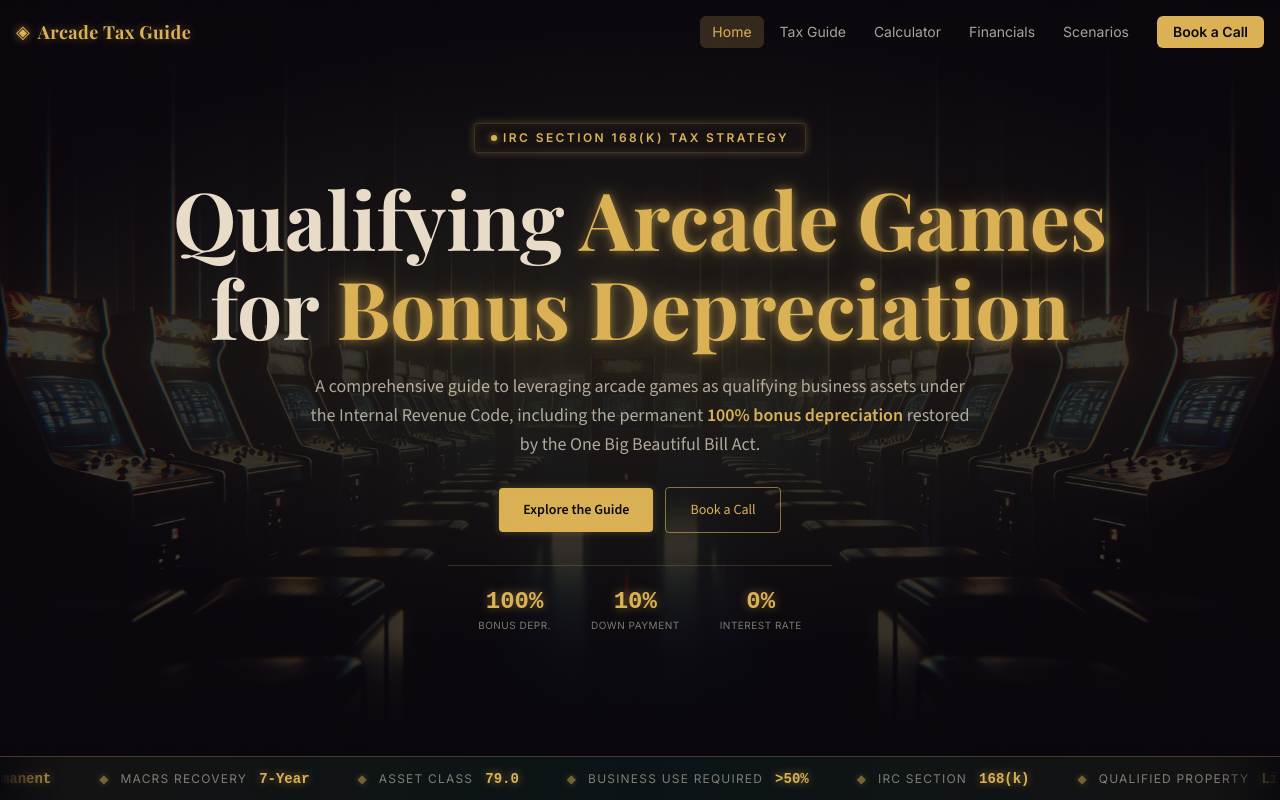
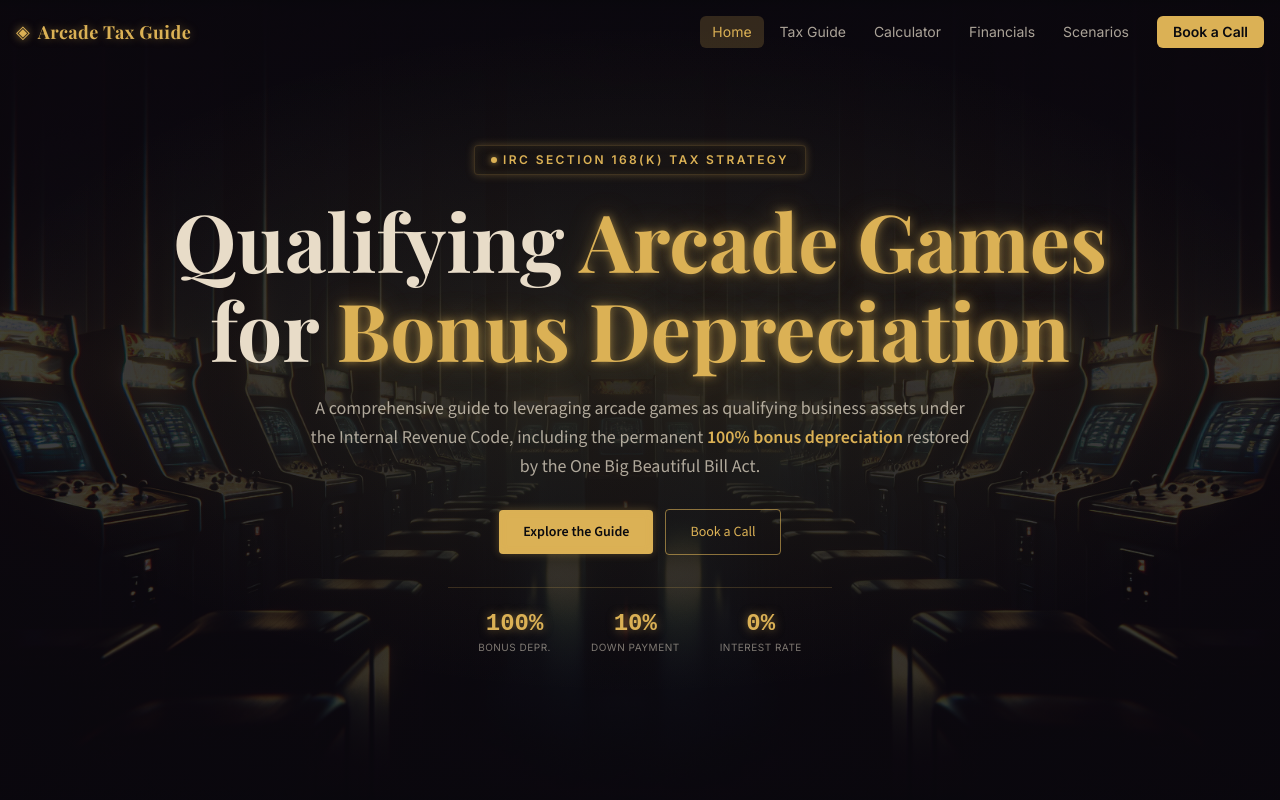
Before and after one commit to kennysabangan/arcade-tax-guide, a React (Vite) app: page / in a window 1280 px wide. Shown: the top 800 px of the page. Built offline with nearby package versions, Linux system fonts and the light colour scheme.

Commit message:
Fix scroll reflow: navbar border always present, stable hero height

```diff
--- a/src/components/Layout.jsx
+++ b/src/components/Layout.jsx
@@ -31,8 +31,8 @@ export function Navbar() {
 
   return (
     <nav
-      className={`fixed top-0 left-0 right-0 z-50 font-nav transition-all duration-300 ${
-        scrolled ? 'bg-body/95 backdrop-blur-md border-b border-gold-20' : 'bg-transparent'
+      className={`fixed top-0 left-0 right-0 z-50 font-nav border-b transition-all duration-300 ${
+        scrolled ? 'bg-body/95 backdrop-blur-md border-gold-20' : 'bg-transparent border-transparent'
       }`}
     >
       <div className="max-w-7xl mx-auto px-4 flex items-center justify-between h-16">
--- a/src/pages/HomePage.jsx
+++ b/src/pages/HomePage.jsx
@@ -11,7 +11,7 @@ function Hero() {
   ]
 
   return (
-    <section className="relative min-h-[calc(100dvh-44px)] flex flex-col overflow-hidden">
+    <section className="relative min-h-screen flex flex-col overflow-hidden">
       <div className="absolute inset-0 bg-body" />
       <div
         className="absolute inset-0 bg-cover bg-center opacity-50"
```
